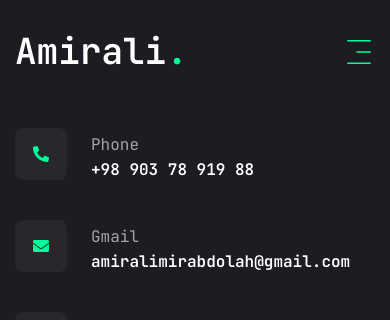
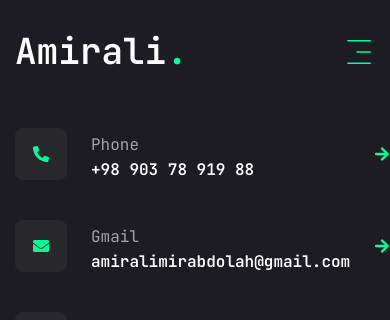
Before and after one commit to Amirali-Mirabdolah/portfolio, a Next.js app: page /contact in a window 390 px wide. Shown: the top 320 px of the page. Built offline with nearby package versions, Linux system fonts and the light colour scheme.

Commit message:
feat(ContactPage): add arrow icon for mobile view and improve layout consistency

```diff
--- a/app/contact/page.jsx
+++ b/app/contact/page.jsx
@@ -4,7 +4,12 @@ import { Button } from "@/components/ui/button";
 import { Input } from "@/components/ui/input";
 import { Textarea } from "@/components/ui/textarea";
 import { motion } from "framer-motion";
-import { FaEnvelope, FaMapMarkerAlt, FaPhoneAlt } from "react-icons/fa";
+import {
+  FaArrowRight,
+  FaEnvelope,
+  FaMapMarkerAlt,
+  FaPhoneAlt,
+} from "react-icons/fa";
 
 const info = [
   {
@@ -40,13 +45,11 @@ function page() {
         <div className="flex flex-col xl:flex-row gap-9">
           <div className="xl:w-[54%] order-2 xl:order-0">
             <form className="flex flex-col gap-6 p-10 bg-[#27272c] rounded-xl">
-              <h3 className="text-4xl text-accent">
-                Let&apos;s Work Together
-              </h3>
+              <h3 className="text-4xl text-accent">Let&apos;s Work Together</h3>
               <p className="text-white/60">
-                I&apos;m looking for a collaborative environment where I can learn
-                from others, share my knowledge, and continuously grow while
-                contributing to meaningful projects and a strong team.
+                I&apos;m looking for a collaborative environment where I can
+                learn from others, share my knowledge, and continuously grow
+                while contributing to meaningful projects and a strong team.
               </p>
               <div className="grid grid-cols-1 md:grid-cols-2 gap-6 ">
                 <Input
@@ -78,7 +81,7 @@ function page() {
               </Button>
             </form>
           </div>
-          <div className="flex-1 flex items-center xl:justify-end order-1 xl:order-0 mb-8 xl:mb-0">
+          <div className="flex-1 flex items-center order-1 xl:order-0 mb-8 xl:mb-0">
             <ul className="flex flex-col gap-10">
               {info.map((item, index) => {
                 const content = (
@@ -90,6 +93,11 @@ function page() {
                       <p className="text-white/60">{item.title}</p>
                       <h3 className="text-[16px]">{item.description}</h3>
                     </div>
+                    {item.href && (
+                      <div className="md:hidden text-accent">
+                        <FaArrowRight />
+                      </div>
+                    )}
                   </>
                 );
 
@@ -101,7 +109,7 @@ function page() {
                     {item.href ? (
                       <a
                         href={item.href}
-                        className="flex items-center gap-6 rounded-md focus-visible:outline-none focus-visible:ring-2 focus-visible:ring-accent"
+                        className="flex w-full items-center justify-between gap-6 rounded-md focus-visible:outline-none focus-visible:ring-2 focus-visible:ring-accent"
                       >
                         {content}
                       </a>
--- a/components/Stats.jsx
+++ b/components/Stats.jsx
@@ -6,7 +6,7 @@ const stats = [
   { num: 2, text: "Years of Experience" },
   { num: 5, text: "Projects Completed" },
   { num: 8, text: "Core Technologies" },
-  { num: 200, text: "Code Commits" },
+  { num: 400, text: "Code Commits" },
 ];
 
 function Stats() {
```
